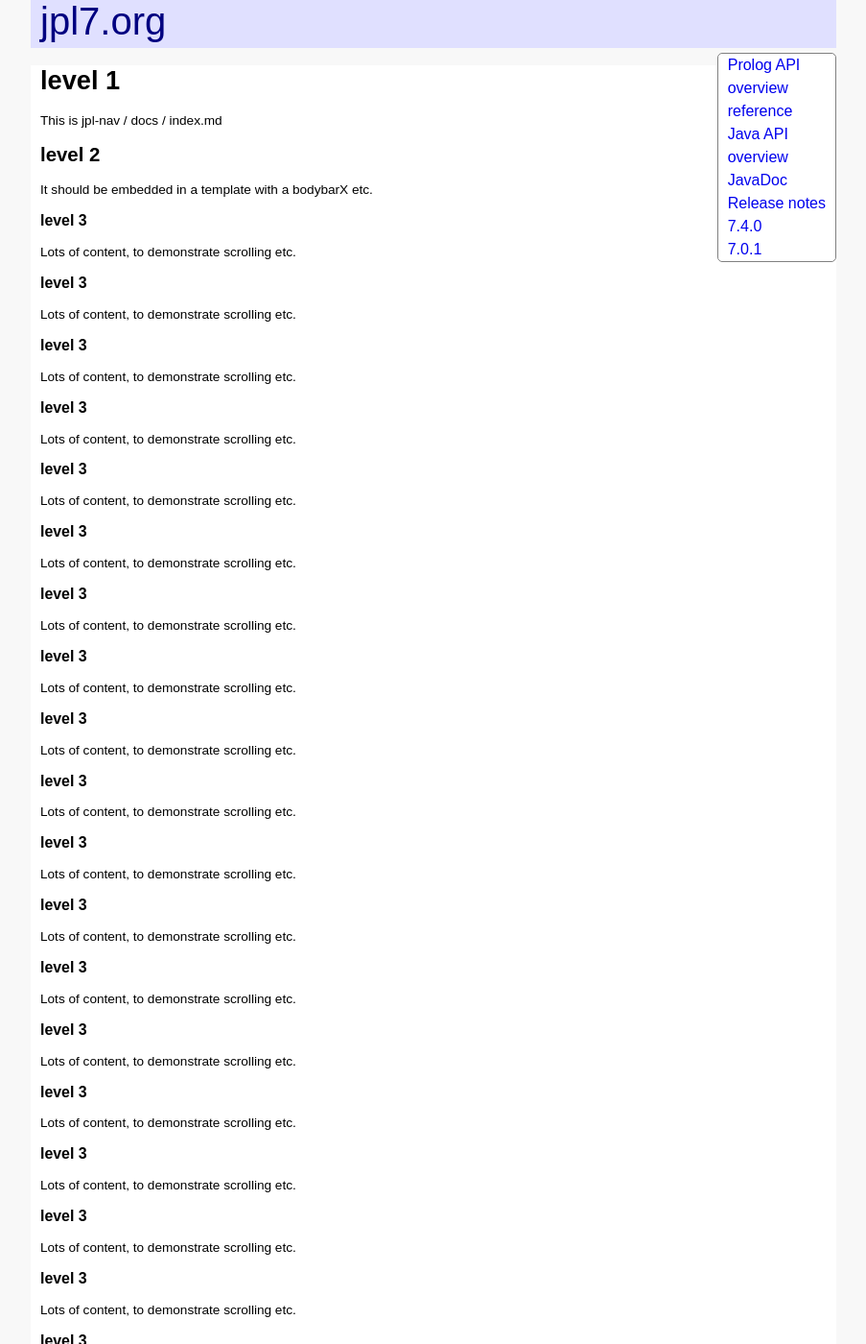
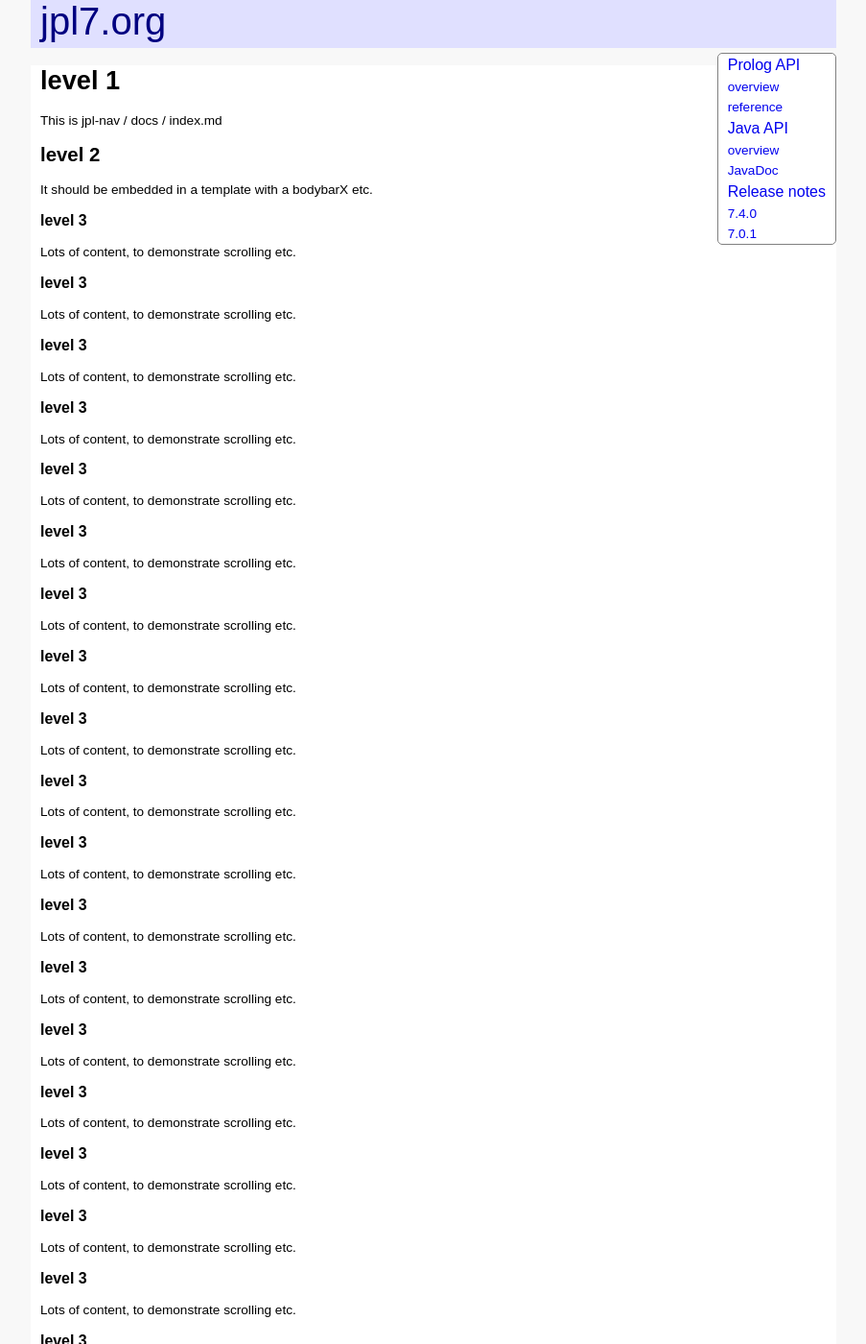
Before and after one commit to anionic/jpl-nav, a Jekyll site: the page built from docs/index.md, in a window 1280 px wide and 1400 px high. Shown: the whole window at 96% size, without its empty margins (188-1091 px from the left). Built offline with Jekyll 4.4.1, drawn with Linux system fonts in a browser that asks for light colours.

Commit message:
Update default.html

```diff
--- a/docs/_layouts/default.html
+++ b/docs/_layouts/default.html
@@ -54,7 +54,7 @@
 				}
 				@media all and (max-width: 800px) {
 					.bodybar {
-						max-width: 400px; /* was just width */
+						max-widthQ: 400px; /* was just width */
 					}
 				}
 				.bodybar > span {
@@ -67,8 +67,8 @@
 					display: none; /* shown only below 800px width */
 					float: right; /* at RH of bodybar, but see below */
 					height: 43px; /* gross 50px */
-					margin: 7px 7px 0 0;
-					padding: 7px 0 0 0;
+					margin: 5px 5px 0 0;
+					padding: 5px 0 0 0;
 					text-decoration: none;
 					width: 50px;
 				}
@@ -102,7 +102,7 @@
 					color: #0067D8;
 					display: block;
 					font-size: 12px;
-					padding: 5px 0 0 0;
+					padding: 3px 0 0 0;
 					text-align: center;
 				}
 				nav > a:hover > span {
@@ -163,7 +163,7 @@
 					padding: 3px 10px 3px 10px;
 					text-decoration: none;
 				}
-				nav > ul > li > a.level2 { /* main menu item content, in sidebar style */
+				nav > ul > li.level2 > a { /* main menu item content, in sidebar style */
 					font-size: 85%;
 					padding-left: 10px;
 				}
```
